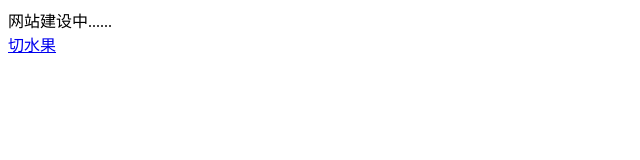
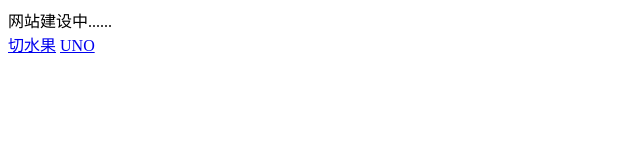
Before and after one commit to mylong123/falsh-owltoe-page, a plain HTML site: page index.html in a window 1280 px wide. Shown: the full height of the page, 0-640 px from the left. Drawn offline with Linux system fonts and the light colour scheme.

Commit message:
Update index.html

```diff
--- a/index.html
+++ b/index.html
@@ -1,2 +1,3 @@
 网站建设中......<br/>
 <a href="https://falsh.owltoe.com/html5/qieshuiguo/index.html">切水果</a>
+<a href="https://falsh.owltoe.com/html5/UNO/index.html">UNO</a>
```
